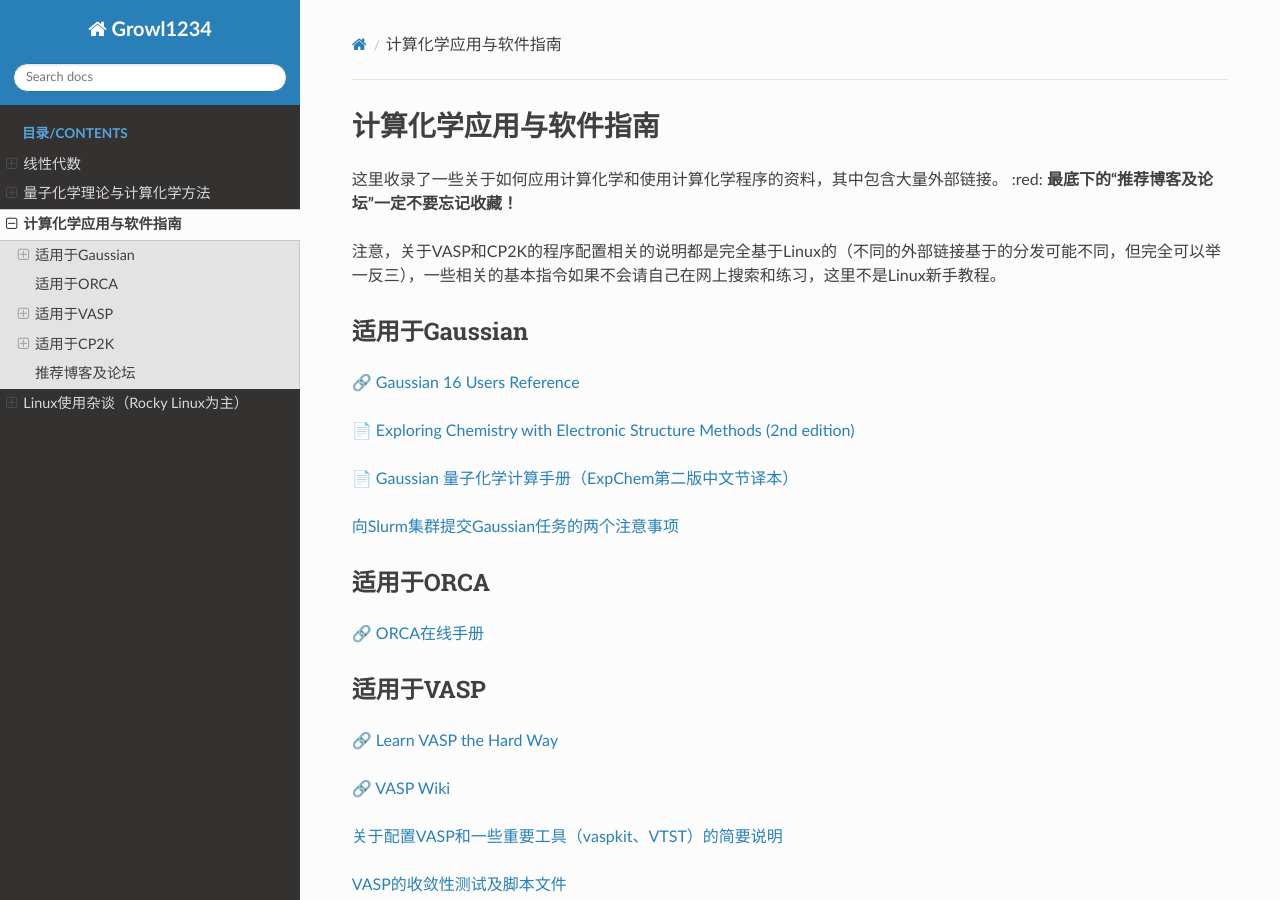
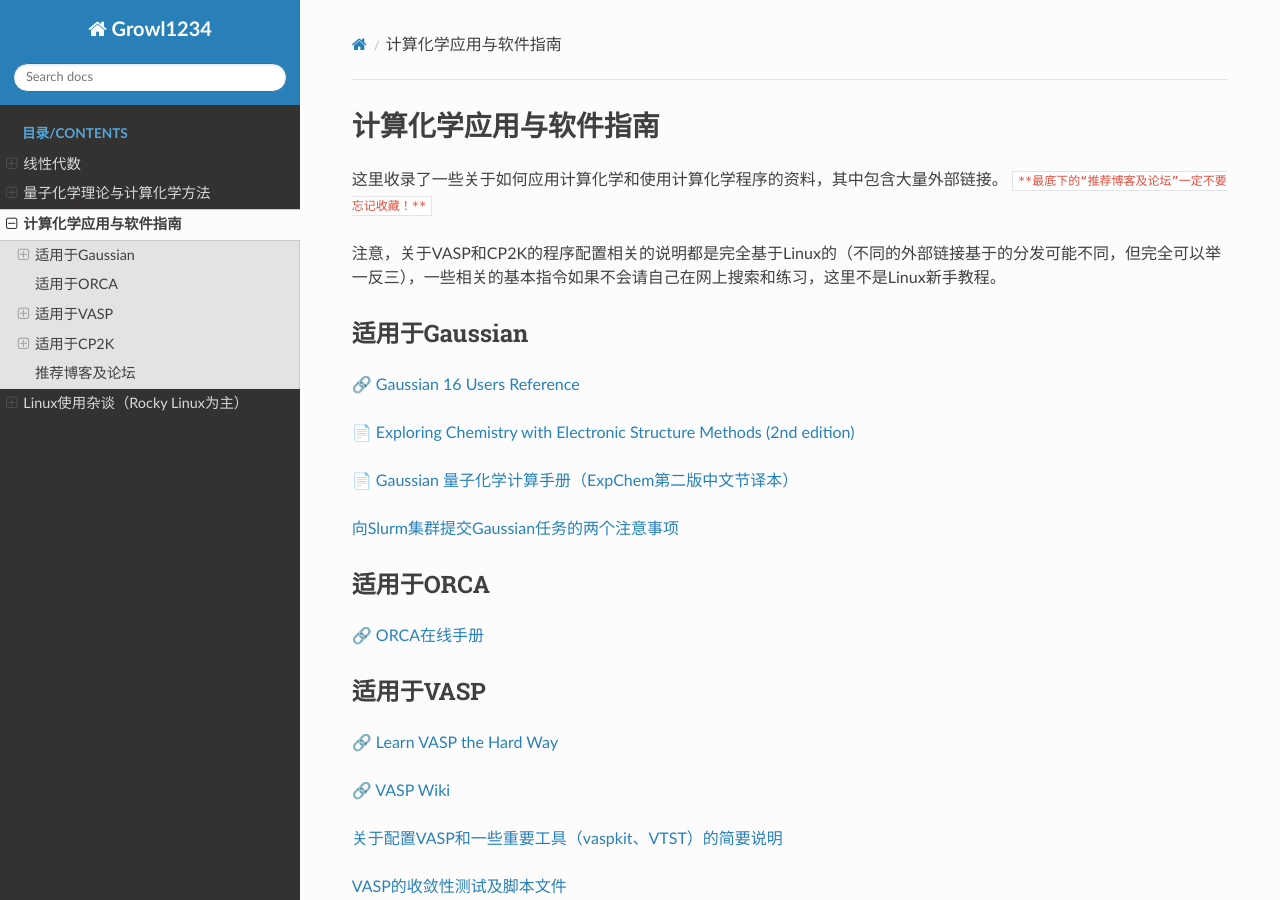
Before and after one commit to Growl1234/RTDProject, a Sphinx documentation site: the page built from source/applications/index.rst, in a window 1280 px wide and 900 px high. Built offline with Sphinx 7.4.7 and the Read the Docs theme 3.1.0, drawn with Linux system fonts in a browser that asks for light colours; cross-references to code outside the pages are shown as plain code.

Commit message:
Update index.rst

```diff
--- a/source/applications/index.rst
+++ b/source/applications/index.rst
@@ -3,7 +3,7 @@
 
 
 这里收录了一些关于如何应用计算化学和使用计算化学程序的资料，其中包含大量外部链接。
-:red: **最底下的“推荐博客及论坛”一定不要忘记收藏！**
+:red:`**最底下的“推荐博客及论坛”一定不要忘记收藏！**`
 
 注意，关于VASP和CP2K的程序配置相关的说明都是完全基于Linux的（不同的外部链接基于的分发可能不同，但完全可以举一反三），一些相关的基本指令如果不会请自己在网上搜索和练习，这里不是Linux新手教程。
 
```
